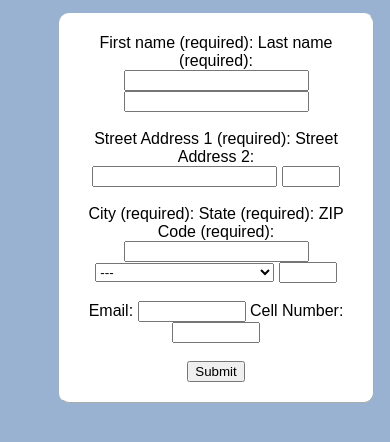
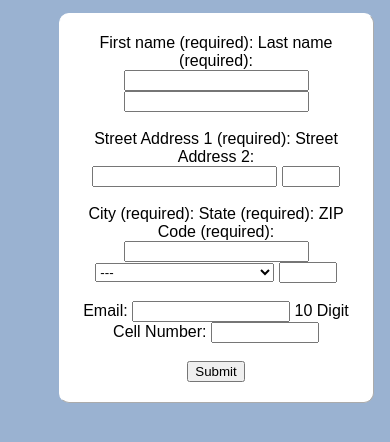
Before and after one commit to PC-Driver/CfA-AbsBallot, a plain HTML site: page index.html in a window 390 px wide. Shown: the part 202-644 px from the top of the page. Drawn offline with Linux system fonts and the light colour scheme.

Commit message:
phone ui update

```diff
--- a/index.html
+++ b/index.html
@@ -64,9 +64,9 @@
         <br>
 
         <label for="Email">Email:</label>
-        <input type="email" id="Email" name="Email" style="width:100px;">
-        <label for="phone">Cell Number:</label>
-        <input type="tel" id="phone" name="phone" pattern="[0-9]{11}" style="width:80px;">
+        <input type="email" id="Email" name="Email" style="width:150px;">
+        <label for="phone">10 Digit Cell Number:</label>
+        <input type="tel" id="phone" name="phone" pattern="[0-9]{11}" style="width:100px;">
 
         <br>
         <br>
```
